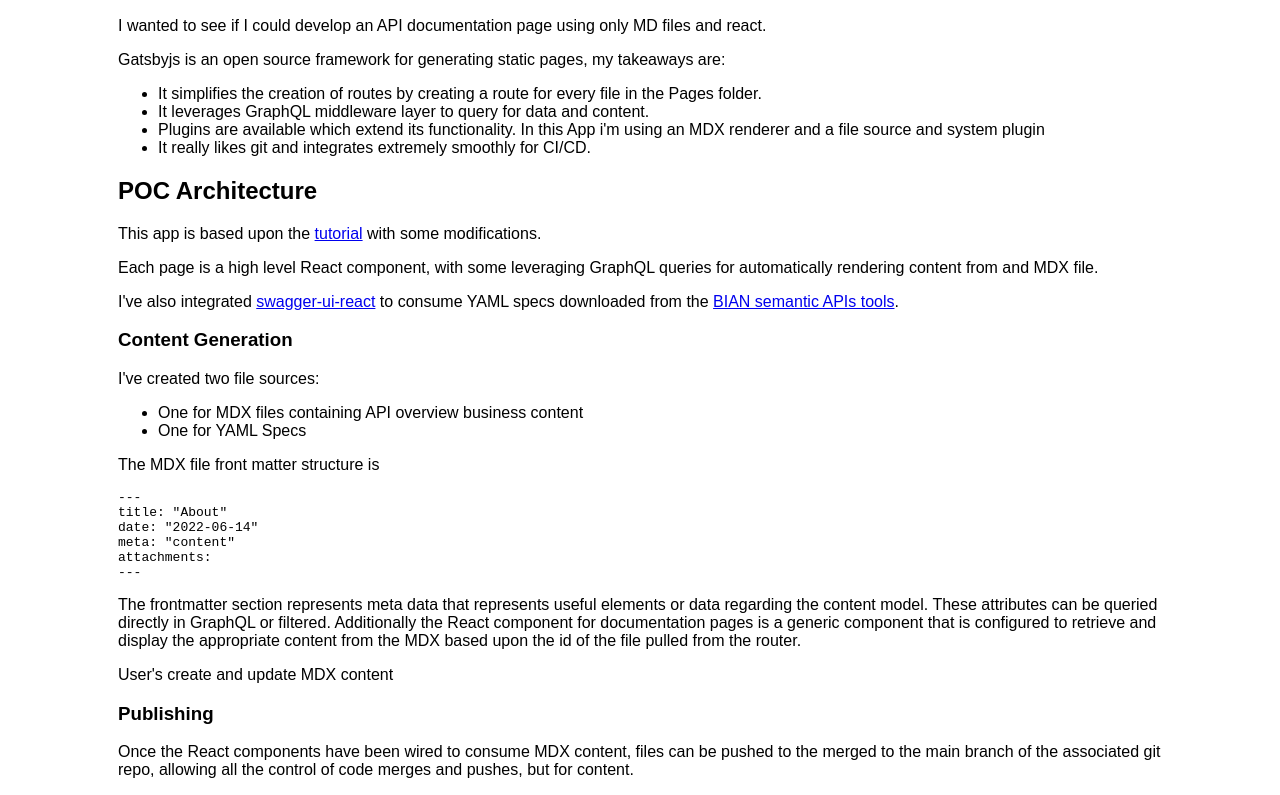
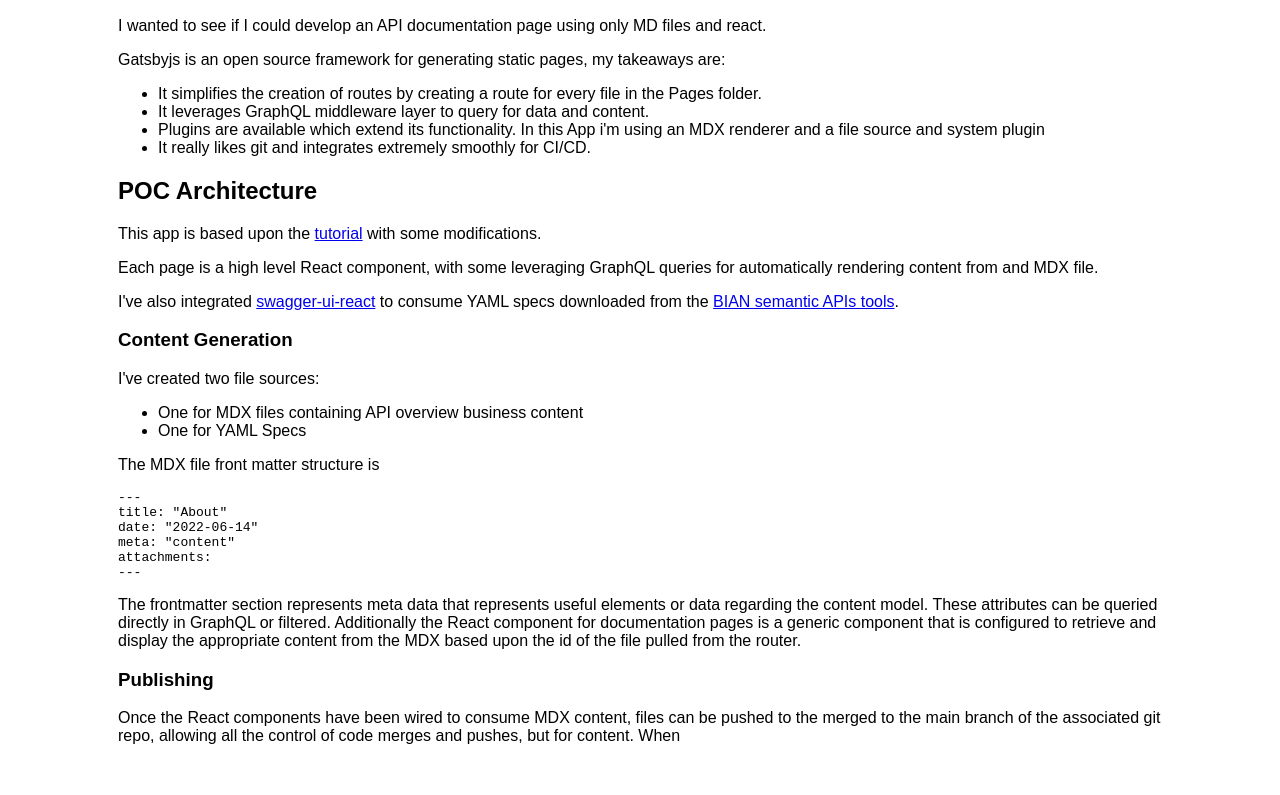
Before and after one commit to falese/studious-guacamole, a Gatsby site: page /about in a window 1280 px wide. Shown: the part 207-1002 px from the top of the page. After the commit the page ends 968 px from the top, so only its background shows below. Built offline with nearby package versions, Linux system fonts and the light colour scheme; Gatsby itself is replaced by a stand-in of ours; some packages are replaced by stand-ins of ours; code samples lack their colours.

Commit message:
updated of frontmatter

```diff
--- a/content/about.mdx
+++ b/content/about.mdx
@@ -2,7 +2,6 @@
 title: "About"
 date: "2022-06-14"
 meta: "content"
-attachments:
 ---
 
 
@@ -44,7 +43,6 @@ attachments:
 
 The frontmatter section represents meta data that represents useful elements or data regarding the content model.  These attributes can be queried directly in GraphQL or filtered.  Additionally the React component for documentation pages is a generic component that is configured to retrieve and display the appropriate content from the MDX based upon the id of the file pulled from the router.
 
-User's create and update MDX content
 
 ### Publishing
-Once the React components have been wired to consume MDX content, files can be pushed to the merged to the main branch of the associated git repo, allowing all the control of code merges and pushes, but for content.
+Once the React components have been wired to consume MDX content, files can be pushed to the merged to the main branch of the associated git repo, allowing all the control of code merges and pushes, but for content.  When
```
